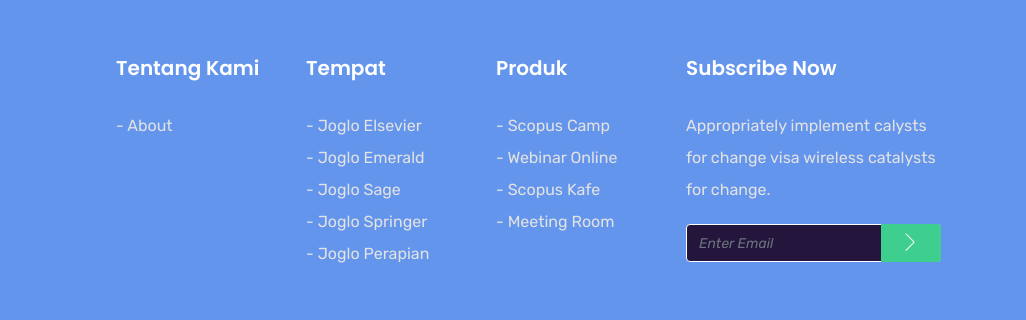
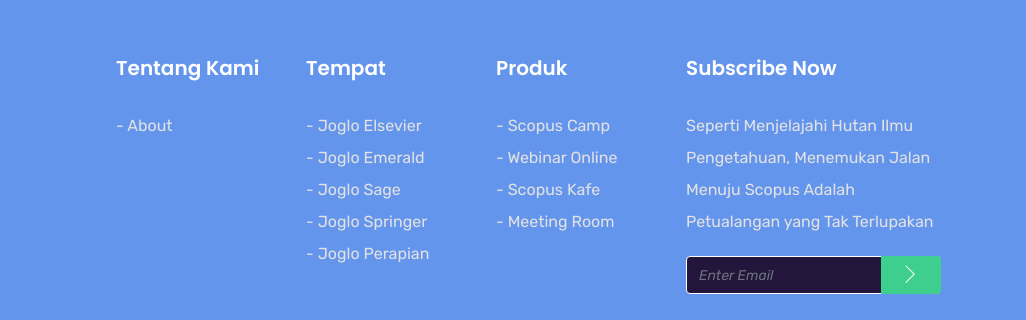
Before and after one commit to RUMAH-SCOPUS/MEETING-ROOM, a plain HTML site: page index.html in a window 1280 px wide. Shown: the part 4712-5032 px from the top of the page, 254-1280 px from the left. Drawn offline with Linux system fonts and the light colour scheme; files whose address does not match are found by name.

Commit message:
revisi 2

```diff
--- a/index.html
+++ b/index.html
@@ -1028,7 +1028,7 @@
             <div class="col-lg-3 col-md-6 col-sm-6 col-xs-6 col-mb-12">
               <div class="widget">
                 <h3 class="block-title">Subscribe Now</h3>
-                <p>Appropriately implement calysts for change visa wireless catalysts for change. </p>
+                <p>Seperti Menjelajahi Hutan Ilmu Pengetahuan, Menemukan Jalan Menuju Scopus Adalah Petualangan yang Tak Terlupakan</p>
                 <div class="subscribe-area">
                   <input type="email" class="form-control" placeholder="Enter Email">
                   <span><i class="lni-chevron-right"></i></span>
```
